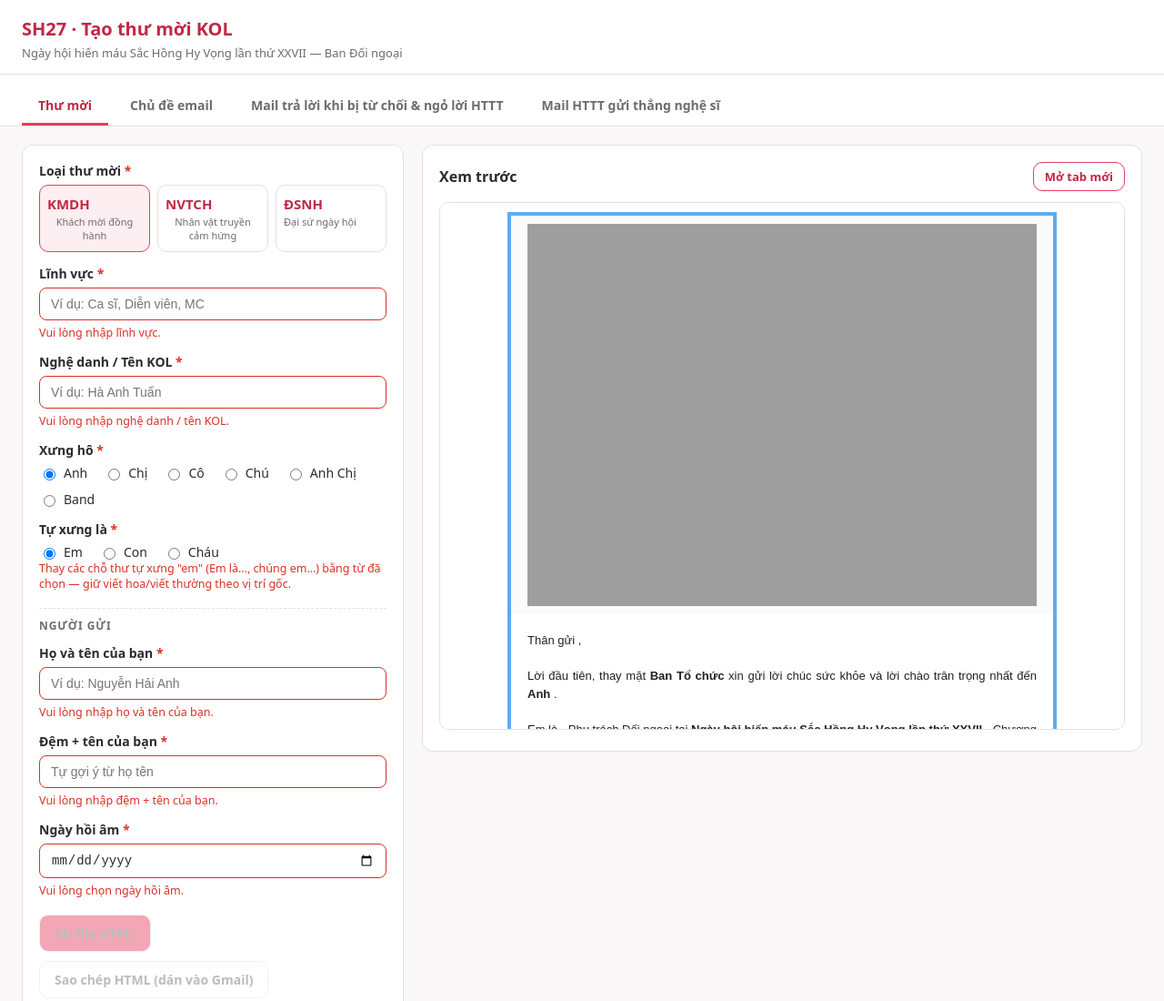
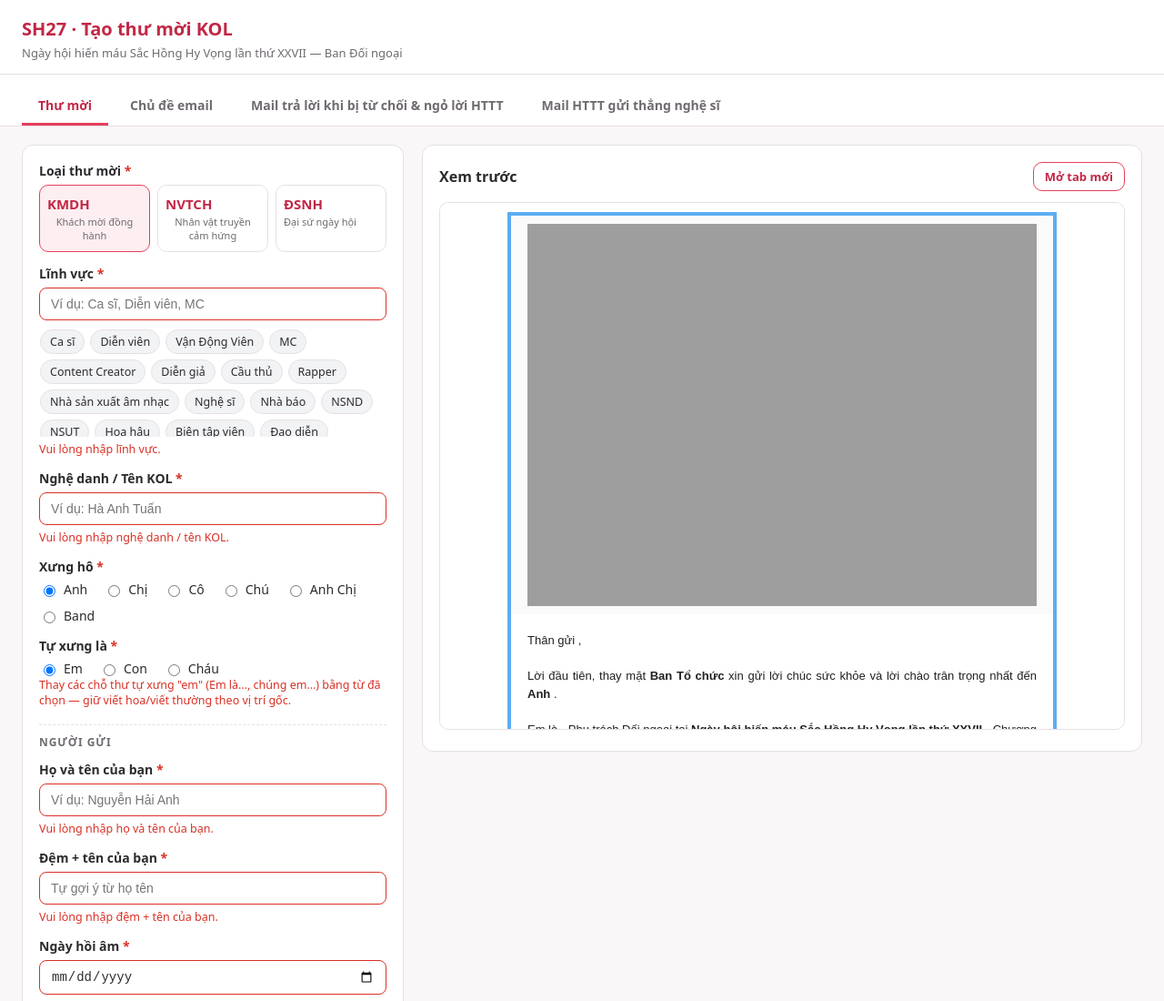
Before and after one commit to haianh-dev/AutoFillMail, a website: page sh27-invite-generator/app/index.html in a window 1280 px wide. Shown: the top 1100 px of the page at 91% size. Drawn offline with Linux system fonts and the light colour scheme.

```diff
--- a/sh27-invite-generator/app/app.js
+++ b/sh27-invite-generator/app/app.js
@@ -133,7 +133,37 @@
     render();
   });
 
-  inputs.linhVuc.addEventListener('input', function () { values.linhVuc = inputs.linhVuc.value; scheduleRender(); });
+  var linhVucChips = $('#linhVuc-chips');
+  function updateChipsState() {
+    if (!linhVucChips) return;
+    var current = (values.linhVuc || '').trim().toLowerCase();
+    Array.prototype.forEach.call(linhVucChips.querySelectorAll('.chip'), function (chip) {
+      chip.classList.toggle('active', chip.dataset.val.toLowerCase() === current);
+    });
+  }
+
+  if (linhVucChips) {
+    linhVucChips.addEventListener('click', function (e) {
+      var chip = e.target.closest('.chip');
+      if (!chip) return;
+      var val = chip.dataset.val;
+      if (values.linhVuc === val) {
+        values.linhVuc = '';
+        inputs.linhVuc.value = '';
+      } else {
+        values.linhVuc = val;
+        inputs.linhVuc.value = val;
+      }
+      updateChipsState();
+      scheduleRender();
+    });
+  }
+
+  inputs.linhVuc.addEventListener('input', function () {
+    values.linhVuc = inputs.linhVuc.value;
+    updateChipsState();
+    scheduleRender();
+  });
   inputs.ngheDanh.addEventListener('input', function () { values.ngheDanh = inputs.ngheDanh.value; scheduleRender(); });
 
   inputs.hoTen.addEventListener('input', function () {
--- a/sh27-invite-generator/app/index.html
+++ b/sh27-invite-generator/app/index.html
@@ -45,7 +45,55 @@
 
     <div class="field">
       <label class="label" for="f-linhVuc">Lĩnh vực <em>*</em></label>
-      <input id="f-linhVuc" type="text" maxlength="80" placeholder="Ví dụ: Ca sĩ, Diễn viên, MC">
+      <input id="f-linhVuc" type="text" maxlength="80" placeholder="Ví dụ: Ca sĩ, Diễn viên, MC" list="linhVuc-list" autocomplete="off">
+      <datalist id="linhVuc-list">
+        <option value="Ca sĩ"></option>
+        <option value="Diễn viên"></option>
+        <option value="Vận Động Viên"></option>
+        <option value="MC"></option>
+        <option value="Content Creator"></option>
+        <option value="Diễn giả"></option>
+        <option value="Cầu thủ"></option>
+        <option value="Rapper"></option>
+        <option value="Nhà sản xuất âm nhạc"></option>
+        <option value="Nghệ sĩ"></option>
+        <option value="Nhà báo"></option>
+        <option value="NSND"></option>
+        <option value="NSUT"></option>
+        <option value="Hoa hậu"></option>
+        <option value="Biên tập viên"></option>
+        <option value="Đạo diễn"></option>
+        <option value="Nhóm nhạc"></option>
+        <option value="Ban nhạc"></option>
+        <option value="Người mẫu"></option>
+        <option value="Nam vương"></option>
+        <option value="Doanh nhân"></option>
+        <option value="Producer"></option>
+      </datalist>
+      <div class="field-chips" id="linhVuc-chips" aria-label="Gợi ý chọn nhanh lĩnh vực">
+        <button type="button" class="chip" data-val="Ca sĩ">Ca sĩ</button>
+        <button type="button" class="chip" data-val="Diễn viên">Diễn viên</button>
+        <button type="button" class="chip" data-val="Vận Động Viên">Vận Động Viên</button>
+        <button type="button" class="chip" data-val="MC">MC</button>
+        <button type="button" class="chip" data-val="Content Creator">Content Creator</button>
+        <button type="button" class="chip" data-val="Diễn giả">Diễn giả</button>
+        <button type="button" class="chip" data-val="Cầu thủ">Cầu thủ</button>
+        <button type="button" class="chip" data-val="Rapper">Rapper</button>
+        <button type="button" class="chip" data-val="Nhà sản xuất âm nhạc">Nhà sản xuất âm nhạc</button>
+        <button type="button" class="chip" data-val="Nghệ sĩ">Nghệ sĩ</button>
+        <button type="button" class="chip" data-val="Nhà báo">Nhà báo</button>
+        <button type="button" class="chip" data-val="NSND">NSND</button>
+        <button type="button" class="chip" data-val="NSUT">NSUT</button>
+        <button type="button" class="chip" data-val="Hoa hậu">Hoa hậu</button>
+        <button type="button" class="chip" data-val="Biên tập viên">Biên tập viên</button>
+        <button type="button" class="chip" data-val="Đạo diễn">Đạo diễn</button>
+        <button type="button" class="chip" data-val="Nhóm nhạc">Nhóm nhạc</button>
+        <button type="button" class="chip" data-val="Ban nhạc">Ban nhạc</button>
+        <button type="button" class="chip" data-val="Người mẫu">Người mẫu</button>
+        <button type="button" class="chip" data-val="Nam vương">Nam vương</button>
+        <button type="button" class="chip" data-val="Doanh nhân">Doanh nhân</button>
+        <button type="button" class="chip" data-val="Producer">Producer</button>
+      </div>
       <p class="err" data-err="linhVuc"></p>
     </div>
 
--- a/sh27-invite-generator/app/style.css
+++ b/sh27-invite-generator/app/style.css
@@ -123,6 +123,41 @@ input.invalid { border-color: var(--err); }
 .err { margin: 5px 0 0; font-size: 12.5px; color: var(--err); min-height: 0; }
 .err:empty { display: none; }
 
+.field-chips {
+  display: flex;
+  flex-wrap: wrap;
+  gap: 6px;
+  margin-top: 8px;
+  max-height: 120px;
+  overflow-y: auto;
+  padding: 2px 1px;
+}
+.chip {
+  display: inline-flex;
+  align-items: center;
+  padding: 4px 10px;
+  font-size: 12.5px;
+  color: var(--ink);
+  background: #f1f3f5;
+  border: 1px solid var(--line);
+  border-radius: 999px;
+  cursor: pointer;
+  transition: all 0.15s ease;
+  user-select: none;
+  font-family: inherit;
+}
+.chip:hover {
+  border-color: var(--brand);
+  background: var(--brand-soft);
+  color: var(--brand-dark);
+}
+.chip.active {
+  border-color: var(--brand);
+  background: var(--brand);
+  color: #fff;
+  font-weight: 600;
+}
+
 .segmented { display: grid; grid-template-columns: repeat(3, 1fr); gap: 8px; }
 .seg {
   display: flex; flex-direction: column; gap: 2px;
```
